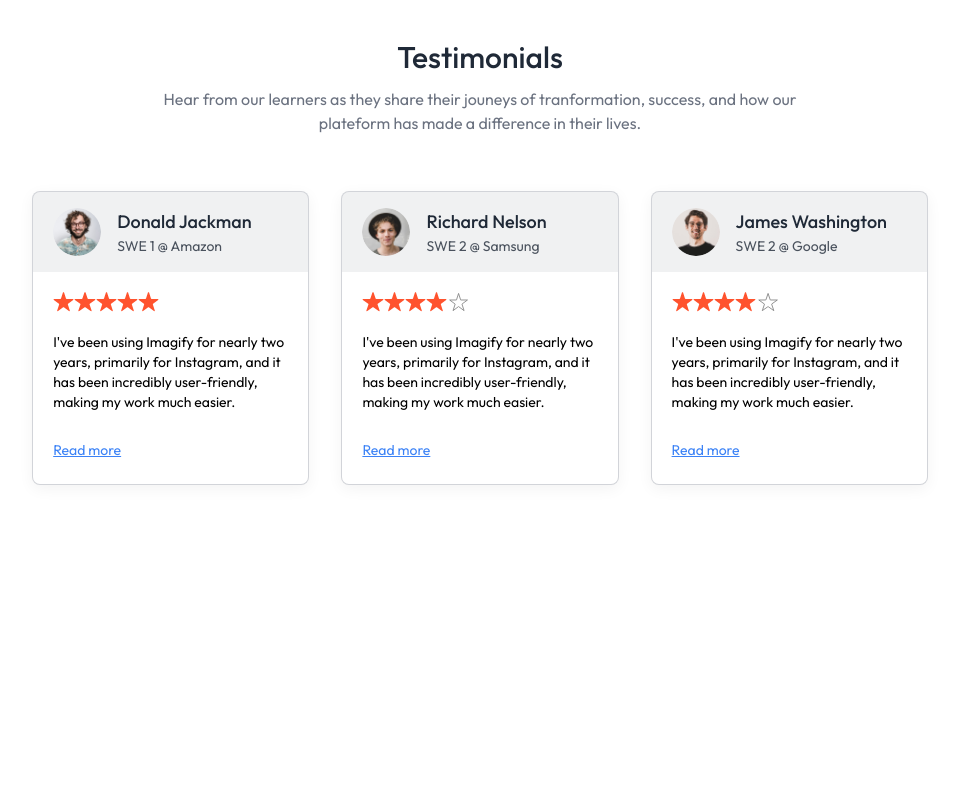
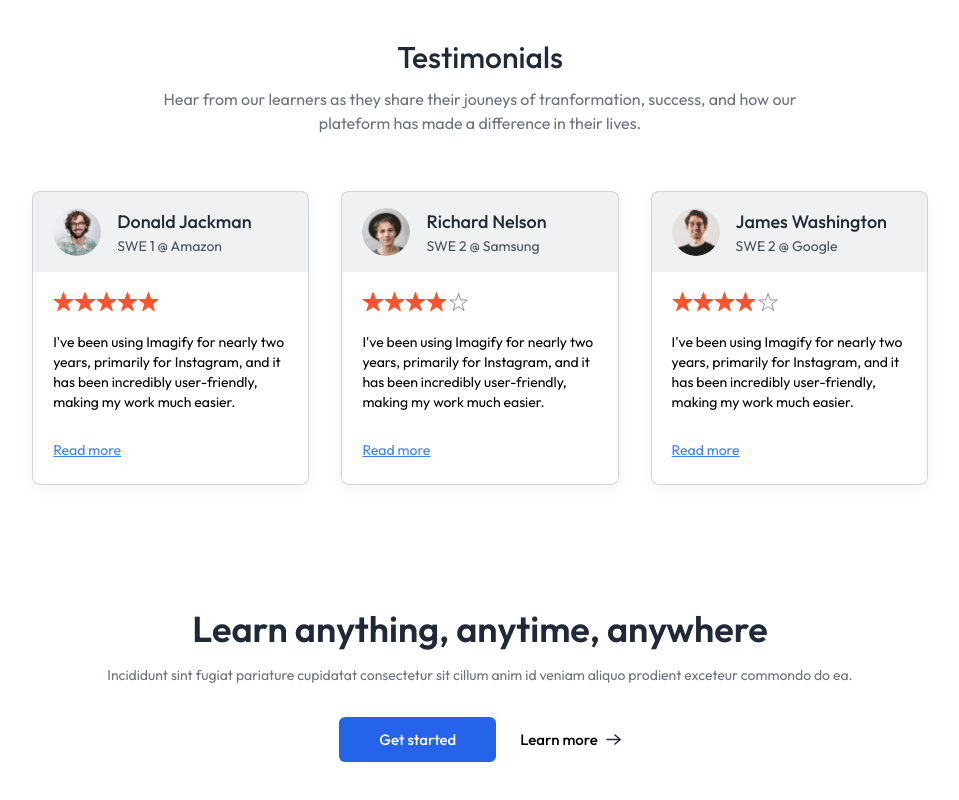
Before and after one commit to Nishantm032/online-learning-platform, a React (Vite) app in the folder client/: page / in a window 1280 px wide. Shown: the part 1773-2573 px from the top of the page, without its empty margins (160-1119 px from the left). Before the commit the page ends 2314 px from the top, so only its background shows below. Built offline with nearby package versions, Linux system fonts and the light colour scheme; no server answers.

Commit message:
call to action section is created. successfully now i will create a footer for student section

```diff
--- a/client/src/components/student/CallToAction.jsx
+++ b/client/src/components/student/CallToAction.jsx
@@ -1,9 +1,16 @@
 import React from 'react'
+import { assets } from '../../assets/assets'
 
 const CallToAction = () => {
   return (
-    <div>
-        <h1>Call to action</h1>
+    <div className='flex flex-col items-center gap-4 pt-10 pb-24 px-8 md:px-0'>
+      <h1 className='text-xl md:text-4xl text-gray-800 font-semibold'>Learn anything, anytime, anywhere</h1>
+      <p className='text-gray-500 sm:text-sm'>Incididunt sint fugiat pariature cupidatat consectetur sit cillum anim id veniam
+      aliquo prodient exceteur commondo do ea.</p>
+      <div className='flex items-center font-medium gap-6 mt-4'>
+        <button className='px-10 py-3 rounded-md text-white bg-blue-600'>Get started</button>
+        <button className='flex items-center gap-2'>Learn more <img src={assets.arrow_icon} alt='arrow-icon' /></button>
+      </div>
     </div>
   )
 }
--- a/client/src/pages/student/Home.jsx
+++ b/client/src/pages/student/Home.jsx
@@ -3,6 +3,7 @@ import Hero from '../../components/student/Hero'
 import Companies from '../../components/student/Companies'
 import CoursesSection from '../../components/student/CoursesSection'
 import TestimonialSection from '../../components/student/TestimonialSection'
+import CallToAction from '../../components/student/CallToAction'
 
 
 
@@ -13,6 +14,7 @@ const Home = () => {
 <Companies />
 <CoursesSection />
 <TestimonialSection />
+<CallToAction />
     </div>
 
   )
```
